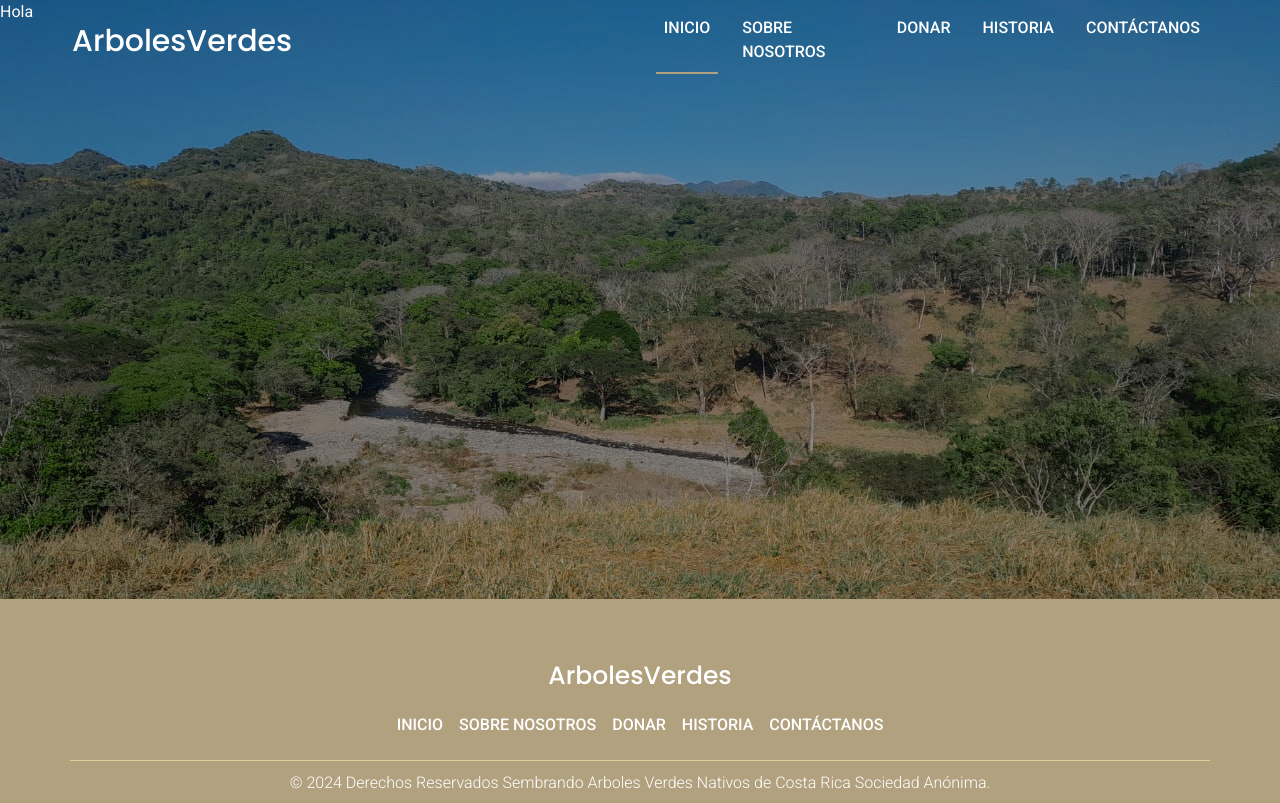
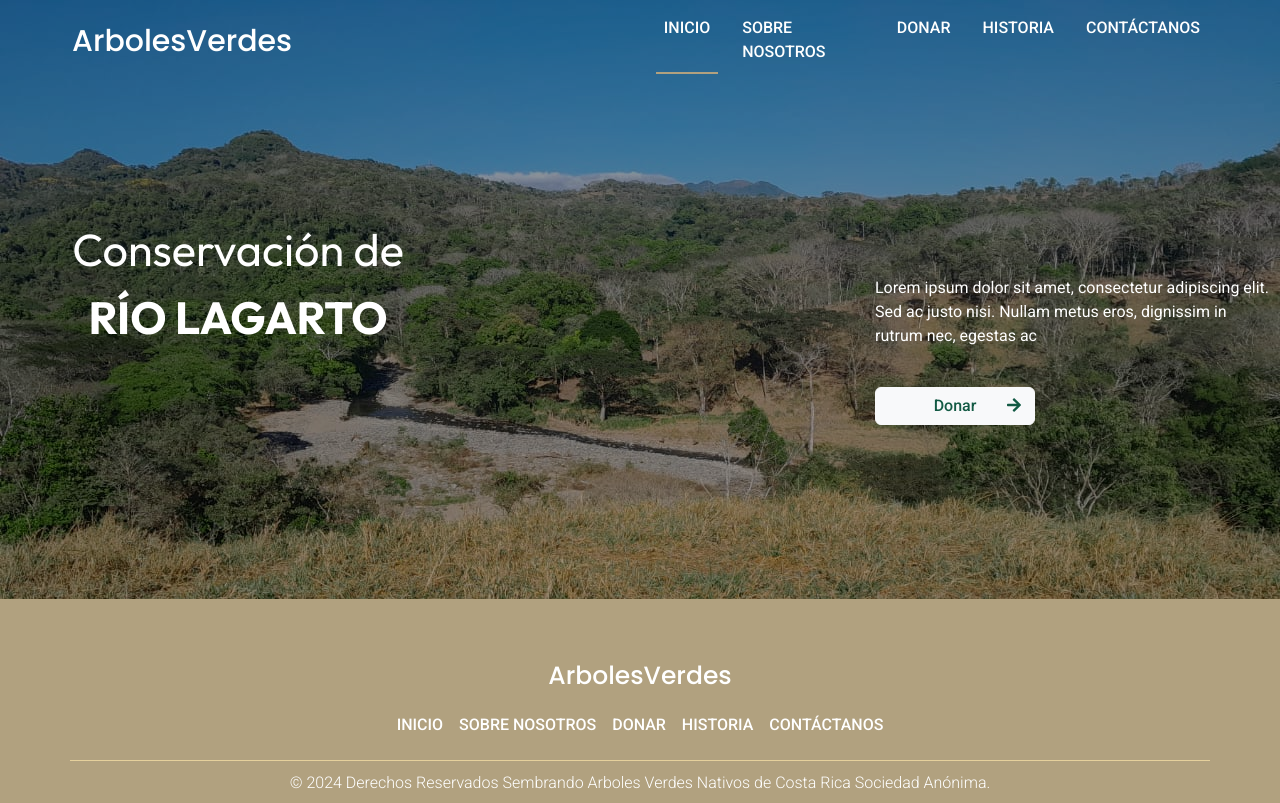
Before and after one commit to angie1798/ArbolesVerdesFront, a React (Create React App) app: page / in a window 1280 px wide. Built offline with nearby package versions, Linux system fonts and the light colour scheme.

Commit message:
banner from home page

```diff
--- a/package.json
+++ b/package.json
@@ -10,6 +10,7 @@
     "react": "^18.3.1",
     "react-bootstrap": "^2.10.2",
     "react-dom": "^18.3.1",
+    "react-icons": "^5.2.1",
     "react-router-dom": "^6.23.1",
     "react-scripts": "5.0.1",
     "web-vitals": "^2.1.4"
--- a/src/pages/home.js
+++ b/src/pages/home.js
@@ -1,11 +1,37 @@
-import '../styles/style.css'
-import fondo from '../img/fondo_arbolesverdes.jpg'
+import "../styles/style.css";
+//import fondo from '../img/fondo_arbolesverdes.jpg'
+import { Button } from "bootstrap";
+import { FaArrowRight } from "react-icons/fa";
 
-function Home (){
-return(
-<div className='header-imagen'>
-    <div className='over'> Hola</div>
-</div>
-)
+function Home() {
+  return (
+    <div>
+      <div className="header-imagen">
+        <div className="banner">
+          <div className="outfit-semibold text-center"> Conservación de</div>
+          <div className="outfit-bold text-center"> RÍO LAGARTO</div>
+        </div>
+        <div className="text">
+          Lorem ipsum dolor sit amet, consectetur adipiscing elit. Sed ac justo
+          nisi. Nullam metus eros, dignissim in rutrum nec, egestas ac
+        </div>
+        <div className="buttonToDonate position-relative">
+          <button
+            type="button"
+            className="btn btn-light w-100 d-flex justify-content-center"
+            href="/"
+          >
+            <div className="w-100 roboto-medium">Donar</div>
+            <div className="arrow">
+              <FaArrowRight />
+            </div>
+          </button>
+        </div>
+      </div>
+      <div className="">
+
+      </div>
+    </div>
+  );
 }
 export default Home;
--- a/src/styles/style.css
+++ b/src/styles/style.css
@@ -1,4 +1,5 @@
-@import url('https://fonts.googleapis.com/css2?family=Poppins:ital,wght@0,100;0,200;0,300;0,400;0,500;0,600;0,700;0,800;0,900;1,100;1,200;1,300;1,400;1,500;1,600;1,700;1,800;1,900&family=Roboto:ital,wght@0,100;0,300;0,400;0,500;0,700;0,900;1,100;1,300;1,400;1,500;1,700;1,900&display=swap');
+@import url('https://fonts.googleapis.com/css2?family=Outfit:wght@100..900&family=Poppins:ital,wght@0,100;0,200;0,300;0,400;0,500;0,600;0,700;0,800;0,900;1,100;1,200;1,300;1,400;1,500;1,600;1,700;1,800;1,900&family=Roboto:ital,wght@0,100;0,300;0,400;0,500;0,700;0,900;1,100;1,300;1,400;1,500;1,700;1,900&display=swap');
+
 body {
     font-family: "Roboto", sans-serif;
   font-weight: 400;
@@ -19,6 +20,18 @@ body {
     font-weight: 500;
     font-style: normal;
   }
+
+.outfit-semibold {
+  font-family: "Outfit", sans-serif;
+  font-weight: 400;
+  font-style: normal;
+}
+.outfit-bold {
+  font-family: "Outfit", sans-serif;
+  font-optical-sizing: auto;
+  font-weight: 700;
+  font-style: normal;
+}
 
 .nav-custom-container {
   position: absolute;
@@ -101,9 +114,6 @@ body {
   background-size: cover;
   box-shadow: inset 0 0 0 2000px rgba(0, 0, 0, 0.4);
 }
-.over {
-  color: white;
-}
 
 .footer-style{
   background-color:#B1A17F !important;
@@ -136,6 +146,38 @@ body {
   text-align:center;
 }
 
+.banner{
+  position:relative;
+  top:200px;
+  left: 10px;
+  color:white;
+  width:250px;
+  font-size: 30px;
+}
+.text{
+  position: relative;
+  top:150px;
+  left:280px;
+  width:250px;
+  color:white;
+}
+.buttonToDonate{
+  width:150px;
+  position: relative;
+  top: 170px;
+  left: 280px;
+}
+.buttonToDonate>button>div{
+  color: #135A44;
+}
+.arrow{
+  position : absolute;
+  top: 5px;
+  left:120px;
+  width:17px;
+  height:17px;
+}
+
 @media only screen and (min-width: 720px) {
 
   .navbar-custom-background >.a{
@@ -144,7 +186,6 @@ body {
   .navbar-custom-background >.b{
     padding-right:30px;
   }
-
 }
 
 @media (min-width:1200px) {
@@ -171,4 +212,35 @@ body {
   .footer-copyright{
     font-size:16px;
   }
+  .banner{
+    position:relative;
+    top:216px;
+    left: 72px;
+    color:white;
+    width:332px;
+    font-size: 45px;
+  }
+  .text{
+    position: relative;
+    top:141px;
+    left:875px;
+    width:397px;
+    color:white;
+  }
+  .buttonToDonate{
+    width:160px;
+    position: relative;
+    top: 180px;
+    left: 875px;
+  }
+  .buttonToDonate>button>div{
+    color: #135A44;
+  }
+  .arrow{
+    position : absolute;
+    top: 5px;
+    left:130px;
+    width:17px;
+    height:17px;
+  }
 }
```
Also changed, not shown: 1 other file (tests, documents, lock files or other folders).
